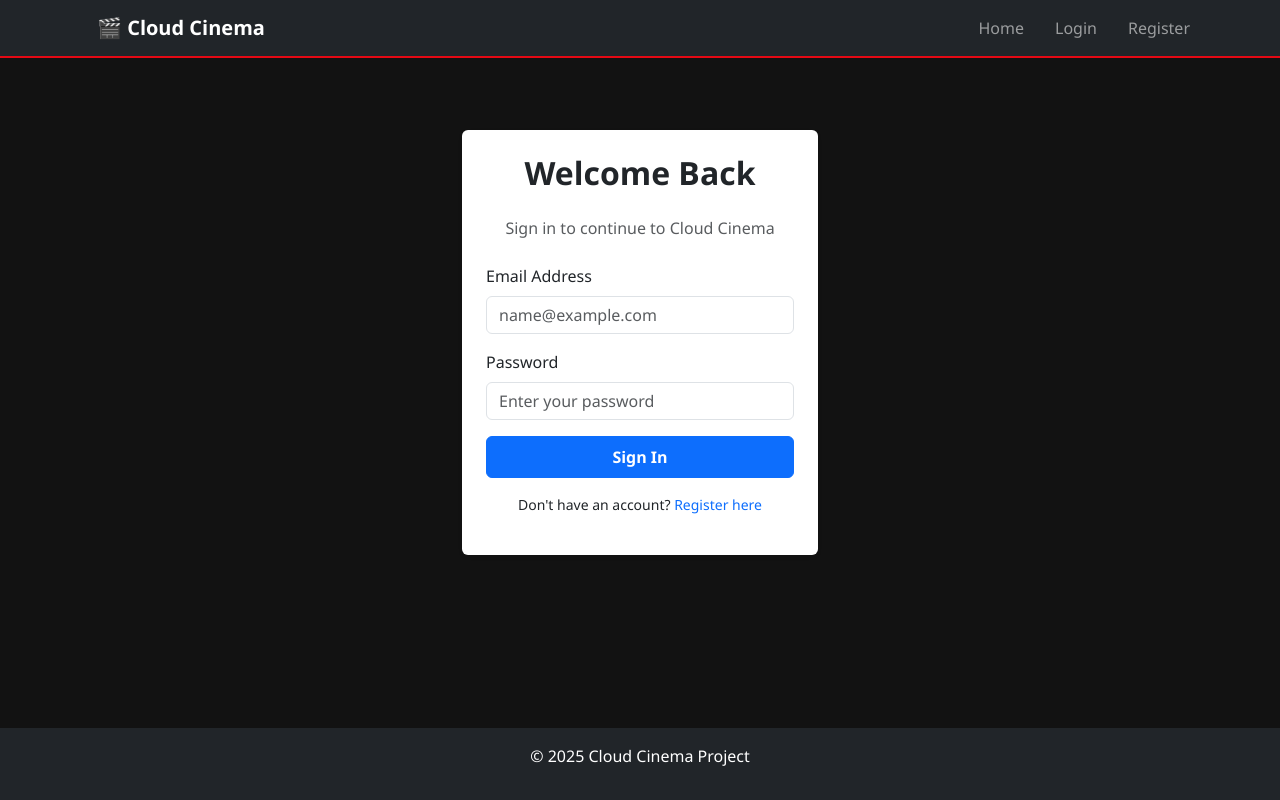
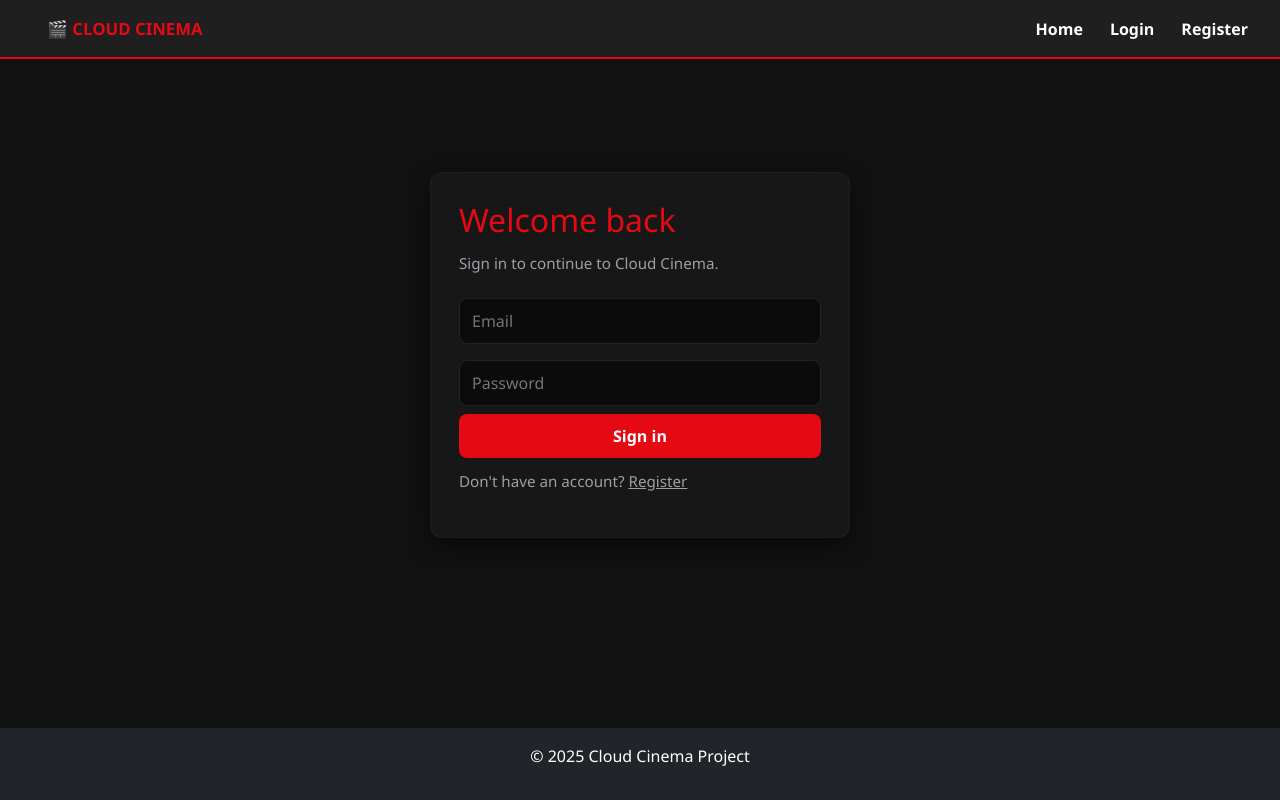
Before and after one commit to KeatYee/CloudCinema-Ticketing-System, a Flask app: page /login in a window 1280 px wide. Run offline with Flask 3, Linux system fonts and the light colour scheme.

Commit message:
edit stylesheet

```diff
--- a/cloud-cinema-system/app/static/css/style.css
+++ b/cloud-cinema-system/app/static/css/style.css
@@ -111,6 +111,9 @@
     cursor: pointer;
     width: 100%;
     font-weight: bold;
+    text-align: center;
+    display: block;
+    text-decoration: none;
 }
 
 .btn-book:hover {
--- a/cloud-cinema-system/app/templates/base.html
+++ b/cloud-cinema-system/app/templates/base.html
@@ -4,45 +4,35 @@
     <meta charset="UTF-8">
     <meta name="viewport" content="width=device-width, initial-scale=1.0">
     <title>Cloud Cinema</title>
-    <!-- Bootstrap 5 CDN -->
+    <!-- Bootstrap 5 CDN-->
     <link href="https://cdn.jsdelivr.net/npm/bootstrap@5.3.0/dist/css/bootstrap.min.css" rel="stylesheet">
-    <!-- Link to your custom CSS -->
     <link href="{{ url_for('static', filename='css/style.css') }}" rel="stylesheet">
 </head>
 <body class="d-flex flex-column min-vh-100">
+    <!-- Navigation Bar -->
+    <nav>
+        <a href="{{ url_for('main.index') }}" class="logo">🎬 CLOUD CINEMA</a>
 
-    <!-- Navigation Bar -->
-    <nav class="navbar navbar-expand-lg navbar-dark bg-dark">
-        <div class="container">
-            <a class="navbar-brand" href="{{ url_for('main.index') }}">🎬 Cloud Cinema</a>
-            <button class="navbar-toggler" type="button" data-bs-toggle="collapse" data-bs-target="#navbarNav">
-                <span class="navbar-toggler-icon"></span>
-            </button>
-            <div class="collapse navbar-collapse" id="navbarNav">
-                <ul class="navbar-nav ms-auto">
-                    <li class="nav-item"><a class="nav-link" href="{{ url_for('main.index') }}">Home</a></li>
-
-                    <!-- Dynamic Links: Show Logout if logged in, Login if not -->
+        <div>
+            <a href="{{ url_for('main.index') }}">Home</a>
             {% if session.get('user_id') %}
-                        <li class="nav-item"><a class="nav-link" href="{{ url_for('auth.profile') }}">Hi, {{ session['name'] }}</a></li>
-                        <li class="nav-item"><a class="nav-link" href="{{ url_for('auth.logout') }}">Logout</a></li>
+                <a href="{{ url_for('auth.profile') }}">Hi, {{ session['name'] }}</a>
+                <a href="{{ url_for('auth.logout') }}">Logout</a>
             {% else %}
-                        <li class="nav-item"><a class="nav-link" href="{{ url_for('auth.login') }}">Login</a></li>
-                        <li class="nav-item"><a class="nav-link" href="{{ url_for('auth.register') }}">Register</a></li>
+                <a href="{{ url_for('auth.login') }}">Login</a>
+                <a href="{{ url_for('auth.register') }}">Register</a>
             {% endif %}
-                </ul>
-            </div>
         </div>
     </nav>
 
     <!-- Main Content Area -->
-    <div class="container mt-4 flex-grow-1">
+    <div style="flex: 1;">
 
-        <!-- ALERT BOX LOGIC (This shows the Red/Green messages) -->
+        <!-- Alerts are placed in a container so they don't stretch full width -->
+        <div class="container mt-3">
             {% with messages = get_flashed_messages(with_categories=true) %}
                 {% if messages %}
                     {% for category, message in messages %}
-                    <!-- Checks if category is generic 'message', if so defaults to blue, else uses specific color -->
                         <div class="alert alert-{{ category if category != 'message' else 'primary' }} alert-dismissible fade show" role="alert">
                             {{ message }}
                             <button type="button" class="btn-close" data-bs-dismiss="alert" aria-label="Close"></button>
@@ -50,8 +40,8 @@
                     {% endfor %}
                 {% endif %}
             {% endwith %}
+        </div>
 
-        <!-- This is where the content from index.html / login.html gets injected -->
         {% block content %}{% endblock %}
     </div>
 
@@ -60,7 +50,6 @@
         <p>&copy; 2025 Cloud Cinema Project</p>
     </footer>
 
-    <!-- Bootstrap Javascript -->
     <script src="https://cdn.jsdelivr.net/npm/bootstrap@5.3.0/dist/js/bootstrap.bundle.min.js"></script>
 </body>
 </html>
--- a/cloud-cinema-system/app/templates/login.html
+++ b/cloud-cinema-system/app/templates/login.html
@@ -1,32 +1,18 @@
 {% extends "base.html" %}
 
 {% block content %}
-<div class="row justify-content-center">
-    <div class="col-md-5 col-lg-4">
-        <div class="card shadow-sm border-0 mt-5">
-            <div class="card-body p-4">
-                <h2 class="text-center mb-4 fw-bold">Welcome Back</h2>
-                <p class="text-center text-muted mb-4">Sign in to continue to Cloud Cinema</p>
+<div class="auth-wrapper">
+    <div class="auth-card">
+        <h2>Welcome back</h2>
+        <p>Sign in to continue to Cloud Cinema.</p>
 
-                <form method="post">
-                    <div class="mb-3">
-                        <label for="email" class="form-label">Email Address</label>
-                        <input type="email" class="form-control" name="email" id="email" placeholder="name@example.com" required>
-                    </div>
+        <form method="post">
+            <input type="email" name="email" placeholder="Email" required>
+            <input type="password" name="password" placeholder="Password" required>
+            <button type="submit">Sign in</button>
+        </form>
 
-                    <div class="mb-3">
-                        <label for="password" class="form-label">Password</label>
-                        <input type="password" class="form-control" name="password" id="password" placeholder="Enter your password" required>
-                    </div>
-
-                    <button type="submit" class="btn btn-primary w-100 py-2 fw-bold">Sign In</button>
-                </form>
-
-                <div class="text-center mt-3">
-                    <p class="small">Don't have an account? <a href="{{ url_for('auth.register') }}" class="text-decoration-none">Register here</a></p>
-                </div>
-            </div>
-        </div>
+        <p style="margin-top:12px">Don't have an account? <a href="{{ url_for('auth.register') }}">Register</a></p>
     </div>
 </div>
 {% endblock %}
```
Lines whose indentation alone changed are shown as unchanged.
